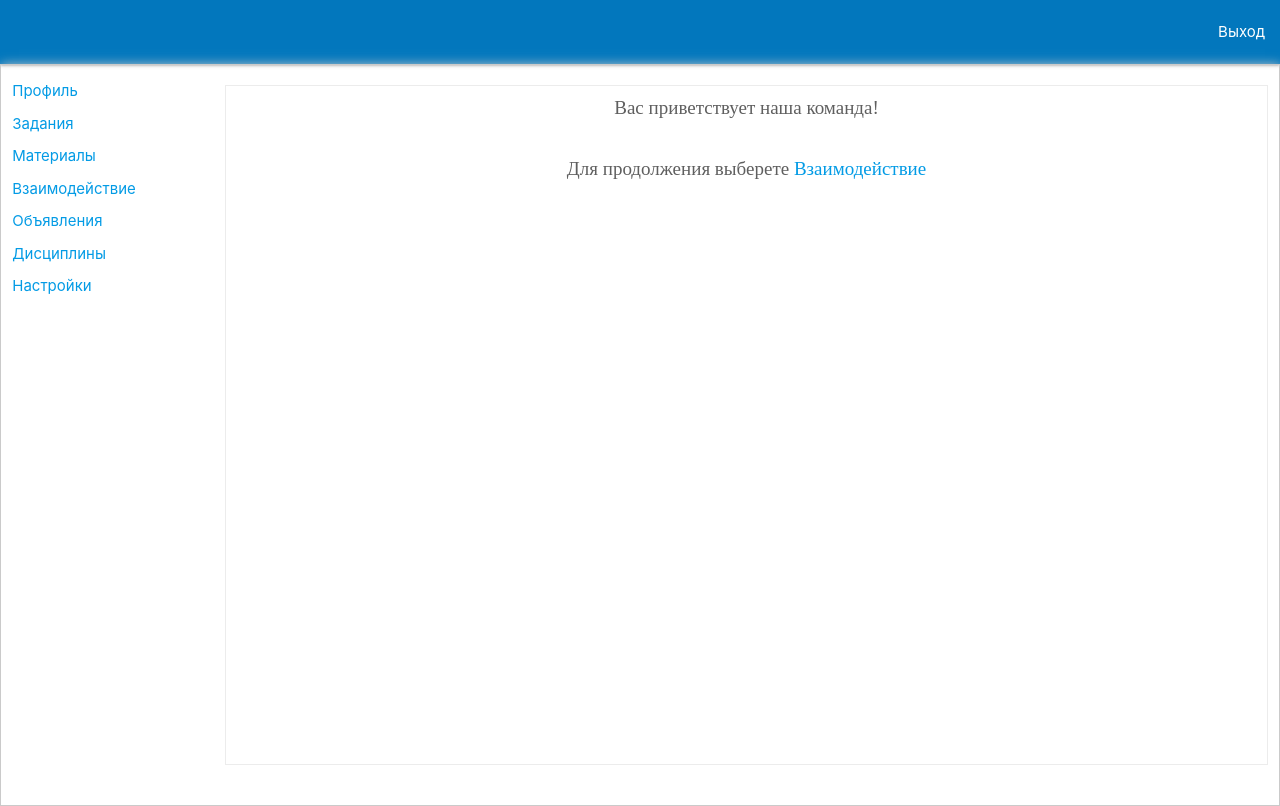
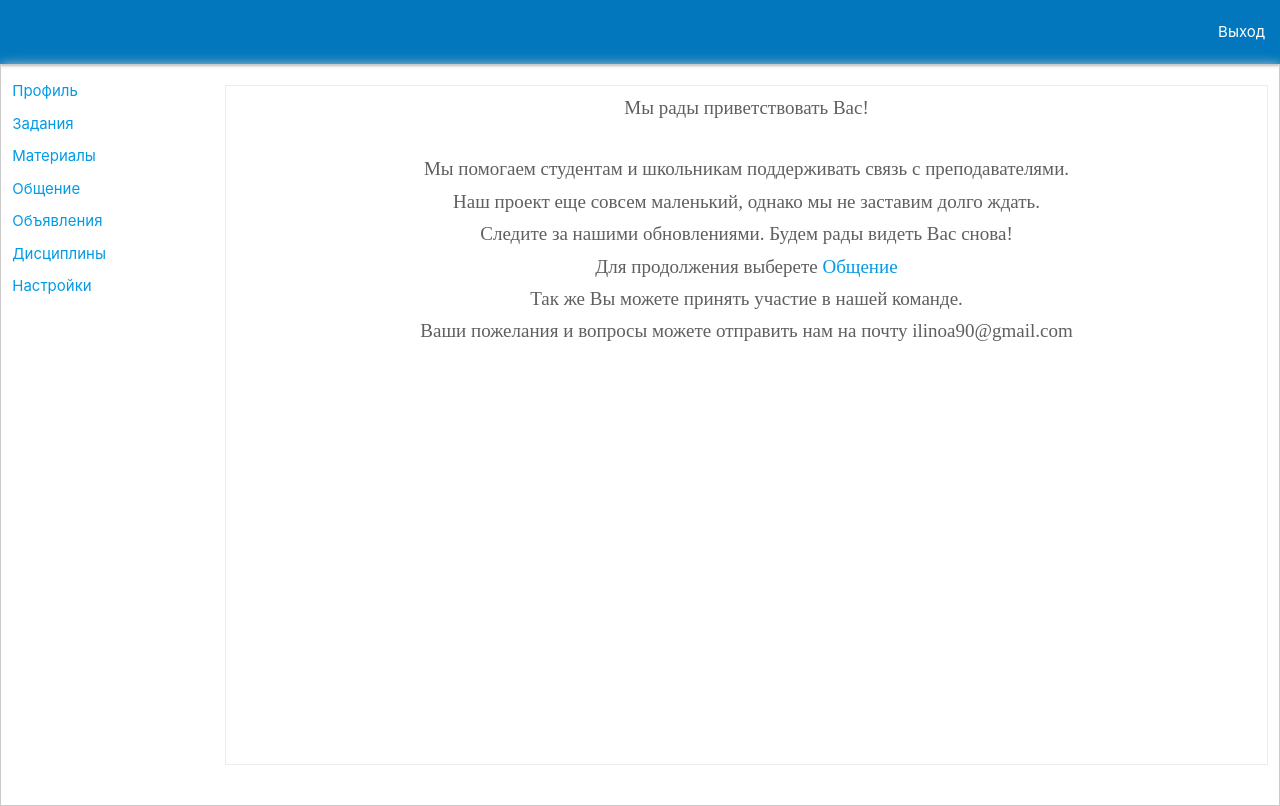
Before and after one commit to ilin78/formeet, a React (Create React App) app: page / in a window 1280 px wide. Built offline with nearby package versions, Linux system fonts and the light colour scheme.

Commit message:
добавил письмо на главную страницу

```diff
--- a/src/Components/App.js
+++ b/src/Components/App.js
@@ -40,7 +40,7 @@ export default class extends Component {
                 <Link to="/materials"> Материалы</Link>
               </li>
               <li style={{marginBottom: 10}}>
-                <Link to="/interactions" > Взаимодействие</Link>
+                <Link to="/interactions" > Общение </Link>
               </li>
               <li style={{marginBottom: 10}}>
                 <Link to="/notice"> Объявления</Link>
--- a/src/Components/pages/DisciplinesPage.js
+++ b/src/Components/pages/DisciplinesPage.js
@@ -9,7 +9,7 @@ export const DisciplinesPage = () => {
                 <br/><br/>
                 Мы уже работаем над этим!
                 <br/><br/>
-                Для продолжения выберете<Link to="/interactions" > Взаимодействие</Link>
+                Для продолжения выберете<Link to="/interactions" > Общение </Link>
             </h6>
         </div>
     )
--- a/src/Components/pages/HomePage.js
+++ b/src/Components/pages/HomePage.js
@@ -4,9 +4,14 @@ import { Link } from 'react-router-dom'
 export const HomePage = () => {
     return (
         <div className="block-container">
-        <h6>Вас приветствует наша команда!</h6>
-        <br/>
-        <h6>Для продолжения выберете <Link to="/interactions" > Взаимодействие</Link></h6>
+            <h6>Мы рады приветствовать Вас! </h6>
+            <br/>
+            <h6> Мы помогаем студентам и школьникам поддерживать связь с преподавателями.</h6>
+            <h6> Наш проект еще совсем маленький, однако мы не заставим долго ждать.</h6>
+            <h6> Следите за нашими обновлениями. Будем рады видеть Вас снова! </h6>
+            <h6> Для продолжения выберете <Link to="/interactions" > Общение </Link></h6>
+            <h6> Так же Вы можете принять участие в нашей команде.</h6>
+            <h6> Ваши пожелания и вопросы можете отправить нам на почту ilinoa90@gmail.com</h6>
         </div>
     )
 }
--- a/src/Components/pages/MaterialsPage.js
+++ b/src/Components/pages/MaterialsPage.js
@@ -9,7 +9,7 @@ export const MaterialsPage = () => {
                 <br/><br/>
                 Мы уже работаем над этим!
                 <br/><br/>
-                Для продолжения выберете<Link to="/interactions" > Взаимодействие</Link>
+                Для продолжения выберете<Link to="/interactions" > Общение </Link>
             </h6>
 
         </div>
--- a/src/Components/pages/NoticePage.js
+++ b/src/Components/pages/NoticePage.js
@@ -9,7 +9,7 @@ export const NoticePage = () => {
                 <br/><br/>
                 Мы уже работаем над этим!
                 <br/><br/>
-                Для продолжения выберете<Link to="/interactions" > Взаимодействие</Link>
+                Для продолжения выберете<Link to="/interactions" > Общение </Link>
             </h6>
         </div>
     )
--- a/src/Components/pages/ProfilePage.js
+++ b/src/Components/pages/ProfilePage.js
@@ -9,7 +9,7 @@ export const ProfilePage = () => {
                 <br/><br/>
                 Мы уже работаем над этим!
                 <br/><br/>
-                Для продолжения выберете<Link to="/interactions" > Взаимодействие</Link>
+                Для продолжения выберете<Link to="/interactions" > Общение </Link>
             </h6>
         </div>
     )
--- a/src/Components/pages/SettingsPage.js
+++ b/src/Components/pages/SettingsPage.js
@@ -9,7 +9,7 @@ export const SettingsPage = () => {
                 <br/><br/>
                 Мы уже работаем над этим!
                 <br/><br/>
-                Для продолжения выберете<Link to="/interactions" > Взаимодействие</Link>
+                Для продолжения выберете<Link to="/interactions" > Общение </Link>
             </h6>
         </div>
     )
--- a/src/Components/pages/TasksPage.js
+++ b/src/Components/pages/TasksPage.js
@@ -9,7 +9,7 @@ export const TasksPage = () => {
                 <br/><br/>
                 Мы уже работаем над этим!
                 <br/><br/>
-                Для продолжения выберете<Link to="/interactions" > Взаимодействие</Link>
+                Для продолжения выберете<Link to="/interactions" > Общение </Link>
             </h6>
         </div>
     )
```
